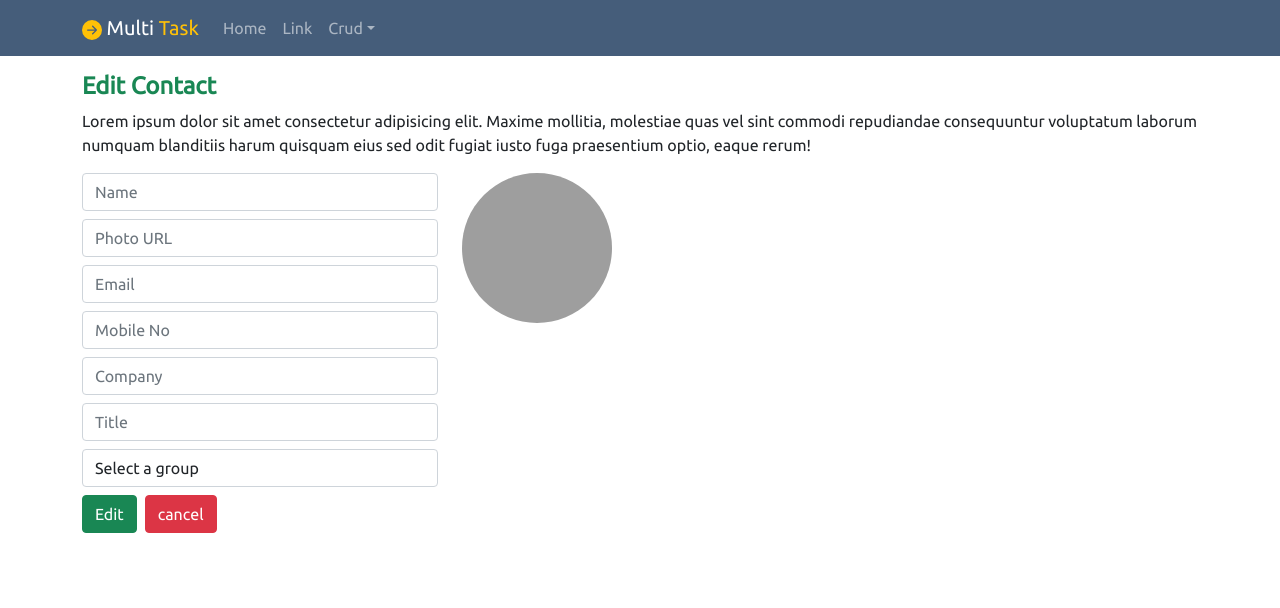
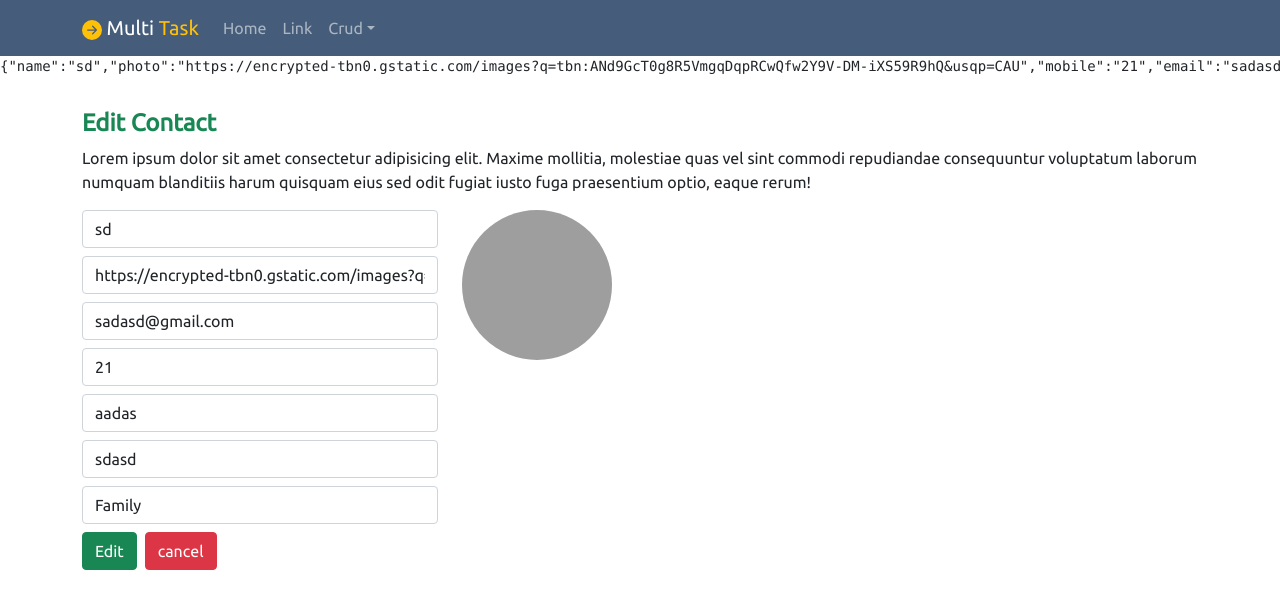
Before and after one commit to Akash94kumar/multitask, a React (Create React App) app: page /contactmanager/edit/3reQp7T in a window 1280 px wide. Shown: the top 608 px of the page. Built offline with nearby package versions, Linux system fonts and the light colour scheme; data requests are answered from the project's data file; grey boxes are pictures that could not be loaded.

Commit message:
update is complete

```diff
--- a/src/components/contactmanager/ContactList.jsx
+++ b/src/components/contactmanager/ContactList.jsx
@@ -140,7 +140,7 @@ const ContactList = () => {
                                     <BsFillEyeFill />
                                   </Link>
                                   <Link
-                                    to="/contactmanager/edit/:contactId"
+                                    to={`/contactmanager/edit/${contact.id}`}
                                     className="btn btn-primary"
                                     style={{ marginBottom: 4 }}
                                   >
--- a/src/components/contactmanager/EditContact.jsx
+++ b/src/components/contactmanager/EditContact.jsx
@@ -1,8 +1,69 @@
-import React from "react";
-import { Link } from "react-router-dom";
+import { useState, useEffect } from "react";
+
+import { Link, useParams, useNavigate } from "react-router-dom";
+import { ContactServices } from "./server/ContactService";
 const EditContact = () => {
+  let { contactId } = useParams();
+  let navigate = useNavigate();
+
+  let [state, setState] = useState({
+    loading: false,
+    contact: {
+      name: "",
+      photo: "",
+      email: "",
+      company: "",
+      title: "",
+      groupId: "",
+    },
+    groups: [],
+    errorMessage: "",
+  });
+
+  useEffect(async () => {
+    try {
+      setState({ ...state, loading: true });
+      let response = await ContactServices.getContact(contactId);
+      let groupResponse = await ContactServices.getGroups();
+      setState({
+        ...state,
+        loading: true,
+        contact: response.data,
+        groups: groupResponse.data,
+      });
+    } catch (error) {
+      setState({ ...state, loading: false, errorMessage: error.message });
+    }
+  }, [contactId]);
+  let updateInput = (event) => [
+    setState({
+      ...state,
+      contact: {
+        ...state.contact,
+        [event.target.name]: event.target.value,
+      },
+    }),
+  ];
+  let submitForm = async (event) => {
+    event.preventDefault();
+    try {
+      let response = await ContactServices.updateContact(
+        state.contact,
+        contactId
+      );
+      if (response) {
+        navigate("../contactmanager/list", { replace: true });
+      }
+    } catch (error) {
+      alert(error);
+      setState({ ...state, errorMessage: error.messages });
+      navigate(`../contactmanager/edit/${contactId}`, { replace: false });
+    }
+  };
+  let { loading, contact, groups, errorMessage } = state;
   return (
     <>
+      <pre>{JSON.stringify(contact)}</pre>
       <section className="add-contact p-3">
         <div className="container">
           <div className="row">
@@ -19,10 +80,14 @@ const EditContact = () => {
           </div>
           <div className="row">
             <div className="col-md-4">
-              <form>
+              <form onSubmit={submitForm}>
                 <div className="mb-2">
                   <input
                     type="text"
+                    required="true"
+                    name="name"
+                    onChange={updateInput}
+                    value={contact.name}
                     className="form-control"
                     placeholder="Name"
                   />
@@ -30,6 +95,10 @@ const EditContact = () => {
                 <div className="mb-2">
                   <input
                     type="text"
+                    required="true"
+                    name="photo"
+                    onChange={updateInput}
+                    value={contact.photo}
                     className="form-control"
                     placeholder="Photo URL"
                   />
@@ -37,6 +106,10 @@ const EditContact = () => {
                 <div className="mb-2">
                   <input
                     type="text"
+                    required="true"
+                    name="email"
+                    onChange={updateInput}
+                    value={contact.email}
                     className="form-control"
                     placeholder="Email"
                   />
@@ -44,6 +117,10 @@ const EditContact = () => {
                 <div className="mb-2">
                   <input
                     type="text"
+                    required="true"
+                    name="mobile"
+                    onChange={updateInput}
+                    value={contact.mobile}
                     className="form-control"
                     placeholder="Mobile No"
                   />
@@ -51,6 +128,10 @@ const EditContact = () => {
                 <div className="mb-2">
                   <input
                     type="text"
+                    required="true"
+                    name="company"
+                    onChange={updateInput}
+                    value={contact.company}
                     className="form-control"
                     placeholder="Company"
                   />
@@ -58,13 +139,31 @@ const EditContact = () => {
                 <div className="mb-2">
                   <input
                     type="text"
+                    required="true"
+                    name="title"
+                    onChange={updateInput}
+                    value={contact.title}
                     className="form-control"
                     placeholder="Title"
                   />
                 </div>
                 <div className="mb-2">
-                  <select className="form-control">
+                  <select
+                    className="form-control"
+                    required="true"
+                    name="groupId"
+                    onChange={updateInput}
+                    value={contact.groupId}
+                  >
                     <option value=""> Select a group</option>
+                    {groups.length > 0 &&
+                      groups.map((group) => {
+                        return (
+                          <option key={group.id} value={group.id}>
+                            {group.name}
+                          </option>
+                        );
+                      })}
                   </select>
                 </div>
                 <div className="mb-2">
@@ -84,11 +183,7 @@ const EditContact = () => {
               </form>
             </div>
             <div className="col-md-4">
-              <img
-                src="https://cdn-icons-png.flaticon.com/512/149/149071.png"
-                alt=""
-                className="contact-img"
-              />
+              <img src={contact.photo} alt="" className="contact-img" />
             </div>
           </div>
         </div>
--- a/src/components/contactmanager/server/ContactService.js
+++ b/src/components/contactmanager/server/ContactService.js
@@ -28,4 +28,8 @@ export class ContactServices {
     let dataURL = `${this.serverURL}/contacts`;
     return axios.post(dataURL, contact);
   }
+  static updateContact(contact, contactId) {
+    let dataURL = `${this.serverURL}/contacts/${contactId}`;
+    return axios.put(dataURL, contact);
+  }
 }
--- a/src/components/contactmanager/server/db.json
+++ b/src/components/contactmanager/server/db.json
@@ -16,7 +16,7 @@
       "company": "Friend",
       "email": "glenda@gmail.com",
       "title": "freelancer",
-      "mobile": "8880009991",
+      "mobile": "888000999",
       "photo": "https://www.kindpng.com/picc/m/163-1636340_user-avatar-icon-avatar-transparent-user-icon-png.png",
       "groupId": "2"
     },
@@ -57,7 +57,7 @@
       "email": "divyssaa78rani@gmail.com",
       "company": "khk",
       "title": "gigg",
-      "groupId": "4",
+      "groupId": "5",
       "id": "bsmwnp1"
     },
     {
```
